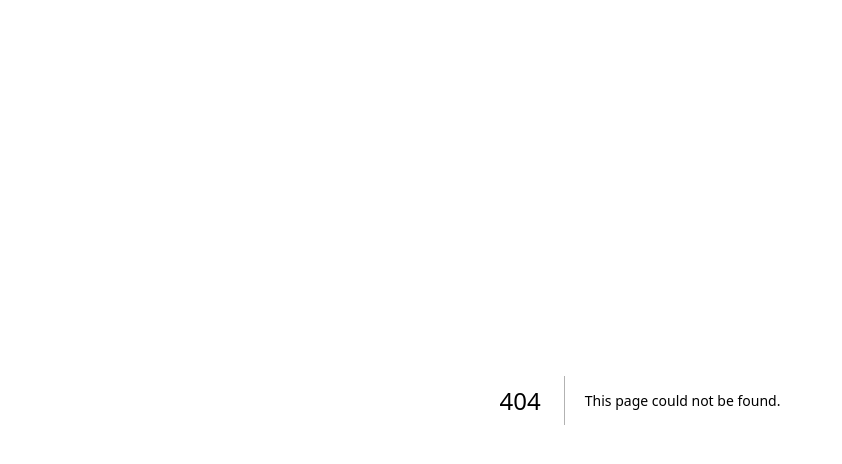
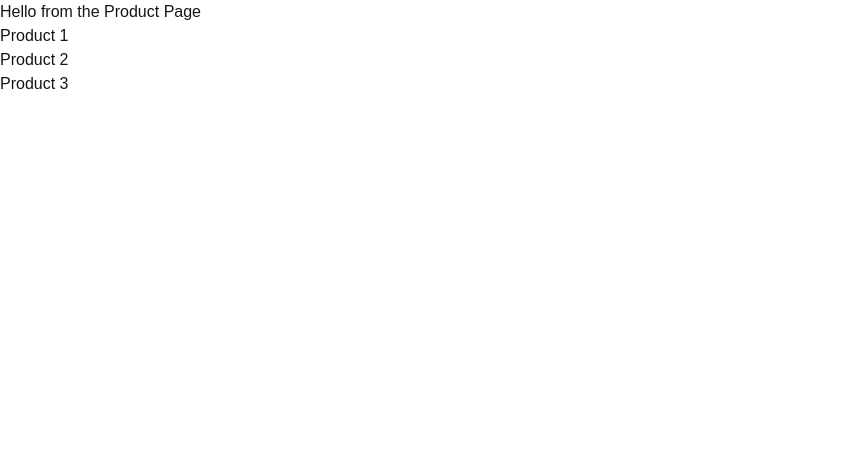
Before and after one commit to teja-afk/nextjs-practise, a Next.js app: page /products in a window 1280 px wide. Before the commit this address had no page. Shown: the top 464 px of the page, without its empty margins (0-842 px from the left). Built offline with nearby package versions, Linux system fonts and the light colour scheme.

Commit message:
Create page.tsx

```diff
--- /dev/null
+++ b/app/products/page.tsx
@@ -0,0 +1,12 @@
+import Image from "next/image";
+
+export default function Home() {
+  return (
+    <div>
+      <h1>Hello from the Product Page</h1>
+      <h2>Product 1</h2>
+      <h2>Product 2</h2>
+      <h2>Product 3</h2>
+    </div>
+  );
+}
```
